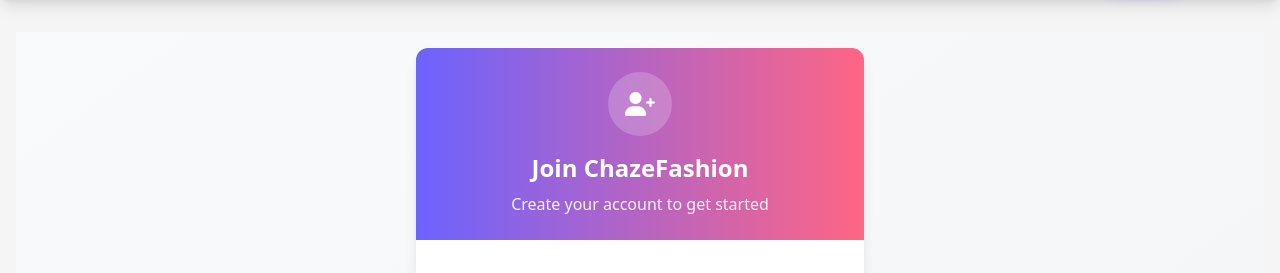
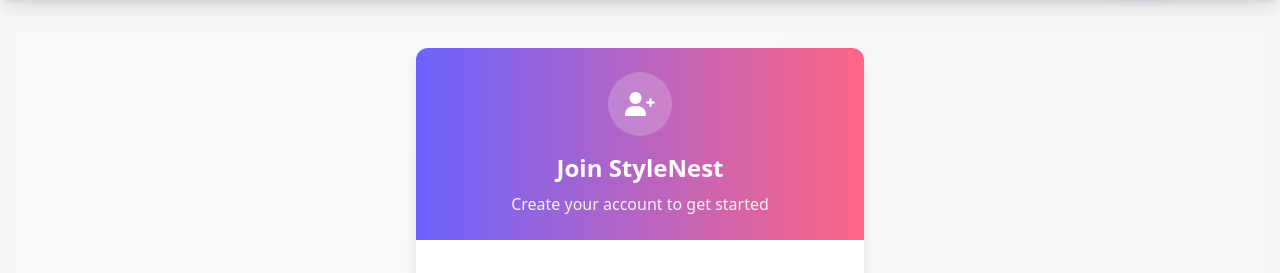
Before and after one commit to arvind9018/ChazeFashion, a Django app: page /signup/ in a window 1280 px wide. Shown: the part 68-341 px from the top of the page. Run offline with Django 5.2, Linux system fonts and the light colour scheme; some libraries are stand-ins or nearby versions.

Commit message:
Update signup.html

```diff
--- a/ChazeFashion/templates/catalog/signup.html
+++ b/ChazeFashion/templates/catalog/signup.html
@@ -10,7 +10,7 @@
             <div class="w-16 h-16 bg-white bg-opacity-20 rounded-full flex items-center justify-center mx-auto mb-4">
                 <i class="fas fa-user-plus text-2xl text-white"></i>
             </div>
-            <h2 class="text-2xl font-bold text-white">Join ChazeFashion</h2>
+            <h2 class="text-2xl font-bold text-white">Join StyleNest</h2>
             <p class="text-white text-opacity-90 mt-2">Create your account to get started</p>
         </div>
 
```
